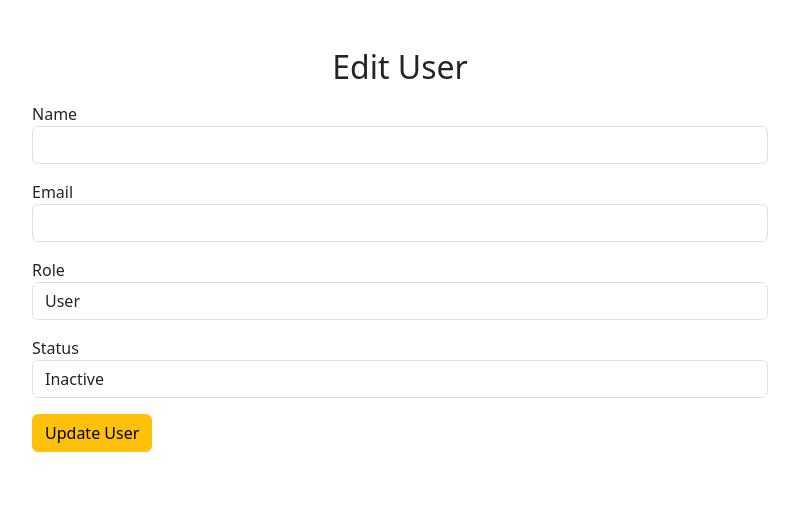
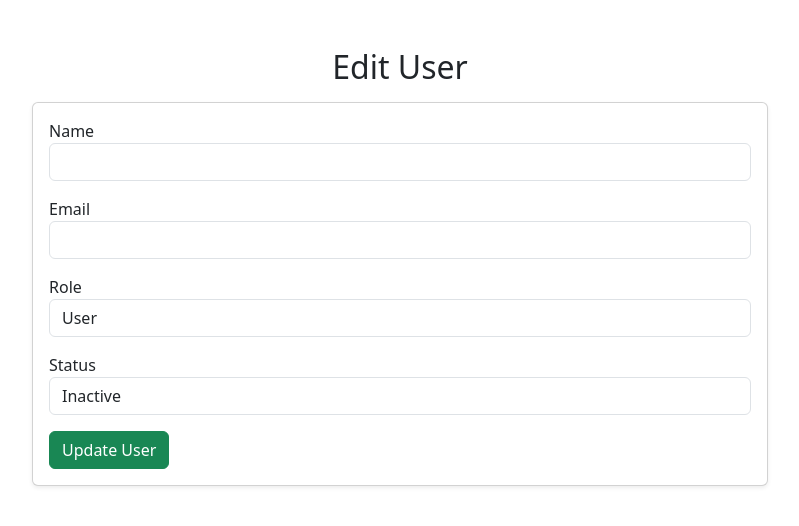
Before and after one commit to muhammadfarhandeveloper/php-mysqli-user-crud-with-bootstrap5, a PHP site: page /update.php?id=1 in a window 1280 px wide. Shown: the top 526 px of the page, without its empty margins (240-1039 px from the left). Run offline with PHP 8.4, Linux system fonts and the light colour scheme; data that the repository does not hold is empty.

Commit message:
ui update

```diff
--- a/update.php
+++ b/update.php
@@ -37,7 +37,8 @@ if ($_SERVER["REQUEST_METHOD"] == "POST") {
             <div class="col-md-8">
 
 
-
+                <div class="card shadow-sm">
+                    <div class="card-body">
                         <form method="POST">
                             <div class="mb-3">
                                 <label>Name</label>
@@ -61,8 +62,10 @@ if ($_SERVER["REQUEST_METHOD"] == "POST") {
                                     <option value="0" <?= !$user['status'] ? 'selected' : ''; ?>>Inactive</option>
                                 </select>
                             </div>
-                    <button type="submit" class="btn btn-warning">Update User</button>
+                            <button type="submit" class="btn btn-success">Update User</button>
                         </form>
+                    </div>
+                </div>
             </div>
         </div>
     </div>
```
Also changed, not shown: create.php (+6 -1 lines), index.php (+19 -1 lines). Lines whose indentation alone changed are shown as unchanged.
